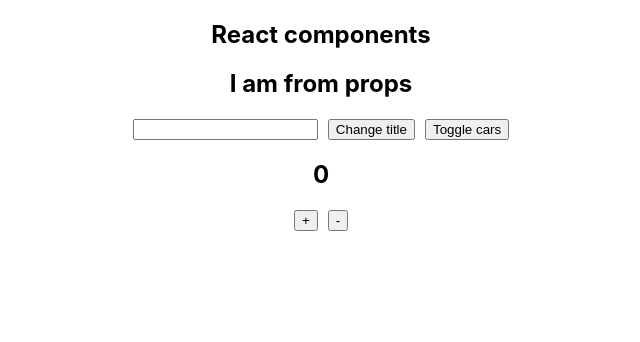
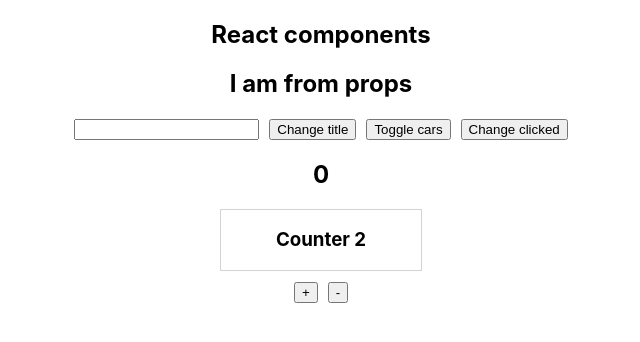
Before and after one commit to V-tyna/React-Trainings, a React (Create React App) app in the folder react-trainings/: page / in a window 1280 px wide. Shown: the top 342 px of the page, without its empty margins (324-964 px from the left). Built offline with nearby package versions, Linux system fonts and the light colour scheme.

Commit message:
Fragment, PropTypes, createRef(), createContext()

```diff
--- a/react-trainings/package.json
+++ b/react-trainings/package.json
@@ -6,6 +6,7 @@
     "@testing-library/jest-dom": "^5.16.4",
     "@testing-library/react": "^13.1.1",
     "@testing-library/user-event": "^13.5.0",
+    "prop-types": "^15.8.1",
     "react": "^18.1.0",
     "react-dom": "^18.1.0",
     "react-scripts": "5.0.1",
--- a/react-trainings/src/App.css
+++ b/react-trainings/src/App.css
@@ -43,3 +43,7 @@
     transform: rotate(360deg);
   }
 }
+
+.app-button {
+  margin-left: 10px;
+}
--- a/react-trainings/src/App.js
+++ b/react-trainings/src/App.js
@@ -1,9 +1,10 @@
-import { Component } from "react";
+import React, { Component } from "react";
 import "./App.css";
 import Car from "./Car/Car.js";
 import ErrorBoundary from "./ErrorBoundary/ErrorBoundary";
 import Counter from "./Counter/Counter";
 
+export const ClickedContext = React.createContext(false);
 class App extends Component {
 
   constructor(props) {
@@ -17,7 +18,8 @@
       { name: "Tesla", year: 2022 },
     ],
     pageTitle: "React components",
-    showCars: false
+    showCars: false,
+    clicked: false
   };
   }
 
@@ -73,6 +75,7 @@
           <Car
             name={car.name}
             year={car.year}
+            index={index}
             onChangeCarName={(e) => this.changeCarNameHandler(e.target.value, index)}
             onDeleteCar={this.deleteCarHandler.bind(this, index)}
           />
@@ -94,9 +97,13 @@
         <button style={divStyle} onClick={this.toggleCarsHandler}>
           Toggle cars
         </button>
+
+        <button className="app-button" onClick={() => this.setState({clicked: true})}>Change clicked</button>
         </div>
+       <ClickedContext.Provider value={this.state.clicked}>
+         <Counter />
+       </ClickedContext.Provider>
 
-        <Counter />
 
         { cars }
 
--- a/react-trainings/src/Car/Car.js
+++ b/react-trainings/src/Car/Car.js
@@ -1,15 +1,23 @@
 import React from "react";
 import "./Car.css";
 import withClass from "../HOC/withClass";
+import PropTypes from 'prop-types';
+
 class Car extends React.Component {
 
-    shouldComponentUpdate(nextProps, nextState) {
-        console.log('SHOULD UPDATE', 'Next props: ', nextProps, 'Next state:', nextState);
+    constructor(props) {
+        super(props);
+        this.inputRef = React.createRef();
+    }
+
+    shouldComponentUpdate(nextProps) {
         return nextProps.name.trim() !== this.props.name
     }
 
-    componentDidUpdate() {
-        console.log('Did update');
+    componentDidMount() {
+        if(this.props.index === 0) {
+            this.inputRef.current.focus();
+        }
     }
 
     componentWillUnmount() {
@@ -34,6 +42,7 @@
             <h3>Car name: {this.props.name}</h3>
             <p>Year: {this.props.year}</p>
             <input
+            ref = {this.inputRef}
             type="text"
             onChange={this.props.onChangeCarName}
             value={this.props.name}
@@ -45,4 +54,12 @@
   }
 }
 
+Car.propTypes = {
+    name: PropTypes.string.isRequired,
+    year: PropTypes.number,
+    index: PropTypes.number,
+    onChangeCarName: PropTypes.func,
+    onDeleteCar: PropTypes.func
+}
+
 export default withClass(Car, 'car-component');
--- a/react-trainings/src/Counter/Counter.js
+++ b/react-trainings/src/Counter/Counter.js
@@ -1,4 +1,5 @@
 import React, {Component} from "react";
+import Counter2 from "../Counter2/Counter2";
 
 export default class Counter extends Component {
 
@@ -18,6 +19,7 @@
         return (
             <div>
                 <h2>{this.state.counter}</h2>
+                <Counter2 />
                     <button style={{marginRight: '10px'}} onClick={this.addCounter}>+</button>
                     <button onClick={() => this.setState({counter: this.state.counter - 1})}>-</button>
             </div>
--- /dev/null
+++ b/react-trainings/src/Counter2/Counter2.css
@@ -0,0 +1,6 @@
+.counter2 {
+    width: 200px;
+    border: 1px solid lightgrey;
+    margin: 10px auto;
+    text-align: center;
+}
--- /dev/null
+++ b/react-trainings/src/Counter2/Counter2.js
@@ -0,0 +1,15 @@
+import React from "react";
+import './Counter2.css';
+import { ClickedContext } from "../App";
+
+export default function Counter2(props) {
+    return (
+        <div className="counter2">
+            <h3>Counter 2</h3>
+            <ClickedContext.Consumer>
+               {clicked => clicked ? <p>Clicked</p> : null}
+            </ClickedContext.Consumer>
+
+        </div>
+    )
+}
```
Also changed, not shown: 2 other files (tests, documents, lock files or other folders).
